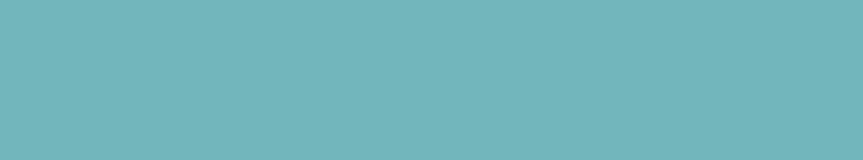
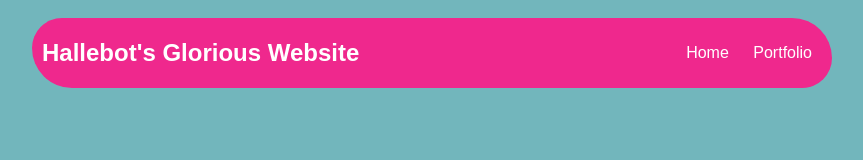
Before and after one commit to peytono/peyton-owen.github.io, a plain HTML site: page portfolio.html in a window 1280 px wide. Shown: the whole page, without its empty margins (208-1071 px from the left). Drawn offline with Linux system fonts and the light colour scheme.

Commit message:
portfolio.html: adding navigation

```diff
--- a/portfolio.html
+++ b/portfolio.html
@@ -84,7 +84,17 @@
 
     <body>
         <div id="all-contents">
-
+            <nav>
+                <header>Hallebot's Glorious Website</header>
+                <ul>
+                    <li>
+                        <a href="index.html">Home</a>
+                    </li>
+                    <li>
+                        <a href="portfolio.html">Portfolio</a>
+                    </li>
+                </ul>
+            </nav>
         </div>
     </body>
 </html>
```
